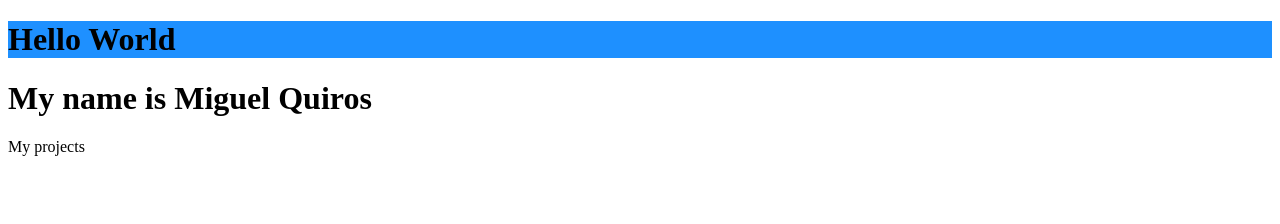
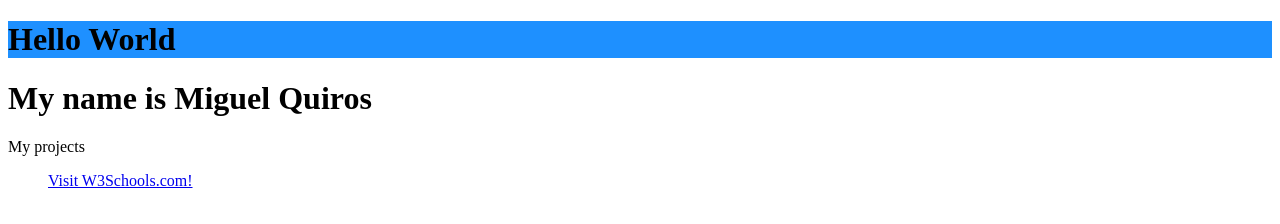
Before and after one commit to MQuirosLearnee/Sophomore-Portfolio, a plain HTML site: page index.html in a window 1280 px wide. Drawn offline with Linux system fonts and the light colour scheme.

Commit message:
Update index.html

```diff
--- a/index.html
+++ b/index.html
@@ -8,7 +8,7 @@
 <p style="background-color:Tomato;"> </p>
 <h1>My name is Miguel Quiros </h1>
 <p>My projects</p>
-  <ul></ul>
+  <ul><a href="https://www.w3schools.com/">Visit W3Schools.com!</a></ul>
 
 </body>
 </html>
```
